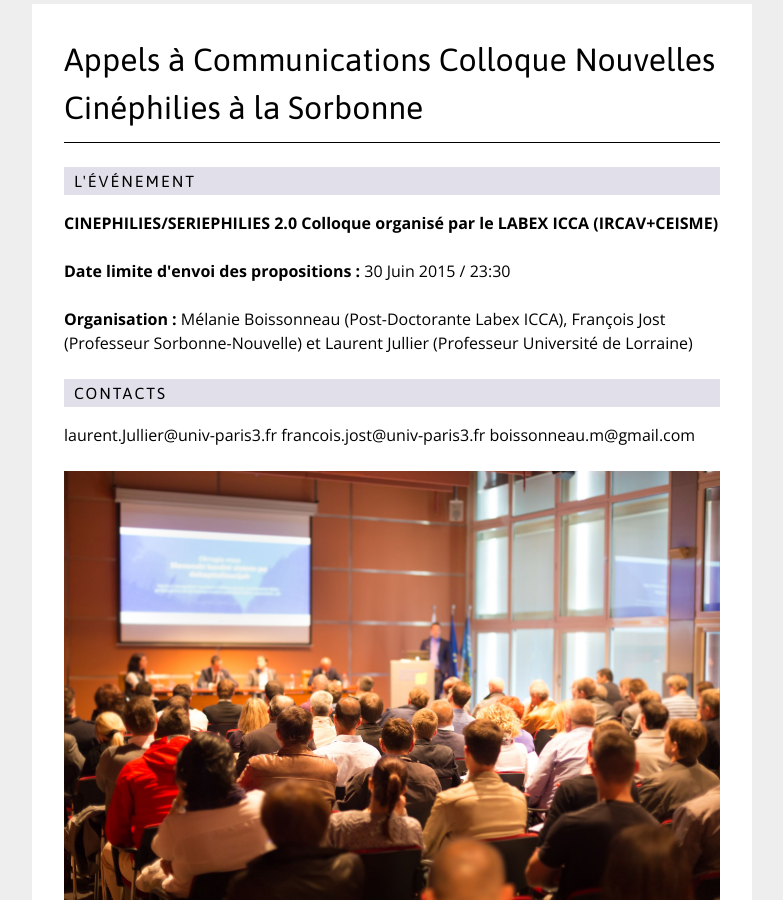
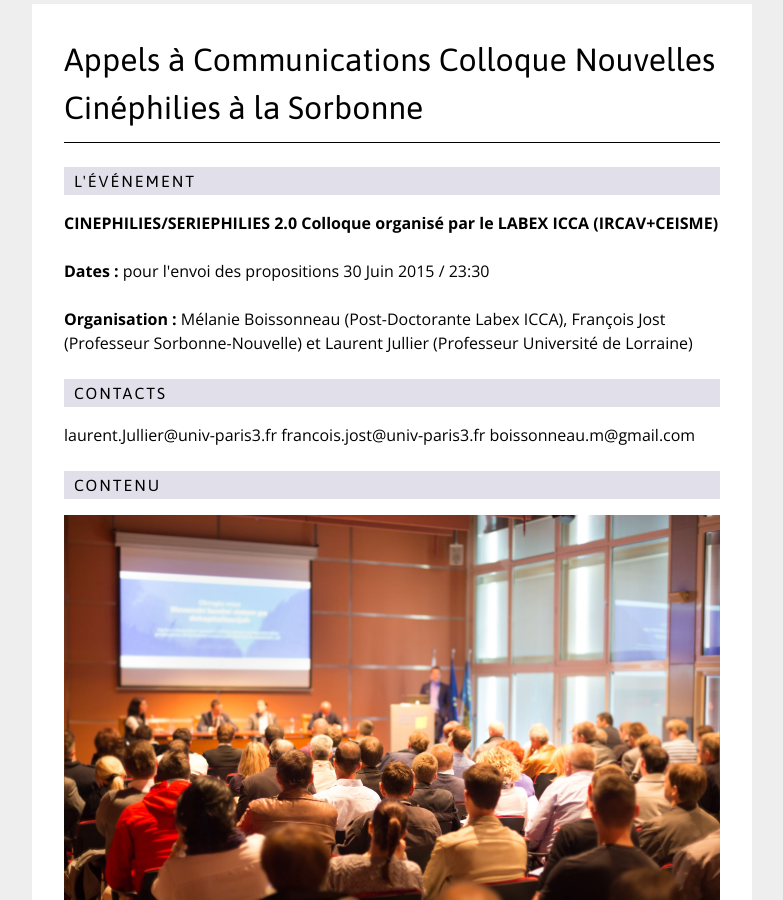
Before and after one commit to Labex-ICCA/Labex-ICCA.github.io, a Jekyll site: the page built from _posts/evenements/2014-3-3-colloques-nouvelles-cinephilie-sorbonne.md, in a window 1280 px wide and 900 px high, scrolled down 428 px. Shown: the whole window, without its empty margins (248-1031 px from the left). Built offline with Jekyll 4.4.1, drawn with Linux system fonts in a browser that asks for light colours; Markdown is read by kramdown in place of the engine named in the settings.

Commit message:
edition structure details fiche

```diff
--- a/_layouts/post.html
+++ b/_layouts/post.html
@@ -60,7 +60,7 @@ layout: default
     </div>
 
     {% if page.event-title %}<p class="titre-evenement"><strong>{{ page.event-title }}</strong></p>{% endif %}
-    {% if page.event-date %}<p class="date-limite"><strong>Date limite d'envoi des propositions :</strong> {{ page.event-date }}</p>{% endif %}
+    {% if page.event-date %}<p class="date-limite"><strong>Dates :</strong> {{ page.event-date }}</p>{% endif %}
     {% if page.event-information %}<p class="organisation"><strong>Organisation :</strong> {{ page.event-information }}</p>{% endif %}
 
     {% if page.event-contact %}
@@ -82,6 +82,9 @@ layout: default
   {% endif %}
 
   <section id="fiche-resume">
+     <div class="fiche-intertitre">
+          <h2>Contenu</h2>
+        </div>
     {{ content }}
   </section>
 
--- a/_posts/evenements/2014-3-3-colloques-nouvelles-cinephilie-sorbonne.md
+++ b/_posts/evenements/2014-3-3-colloques-nouvelles-cinephilie-sorbonne.md
@@ -4,7 +4,7 @@ title: Appels à Communications Colloque Nouvelles Cinéphilies à la Sorbonne
 author: Laurent Jullier
 categories: Événements
 event-title: CINEPHILIES/SERIEPHILIES 2.0 Colloque organisé par le LABEX ICCA (IRCAV+CEISME)
-event-date: 30 Juin 2015 / 23:30
+event-date: pour l'envoi des propositions 30 Juin 2015 / 23:30
 event-information: Mélanie Boissonneau (Post-Doctorante Labex ICCA), François Jost (Professeur Sorbonne-Nouvelle) et Laurent Jullier (Professeur Université de Lorraine)
 event-contact:
   - "laurent.Jullier@univ-paris3.fr"
```
